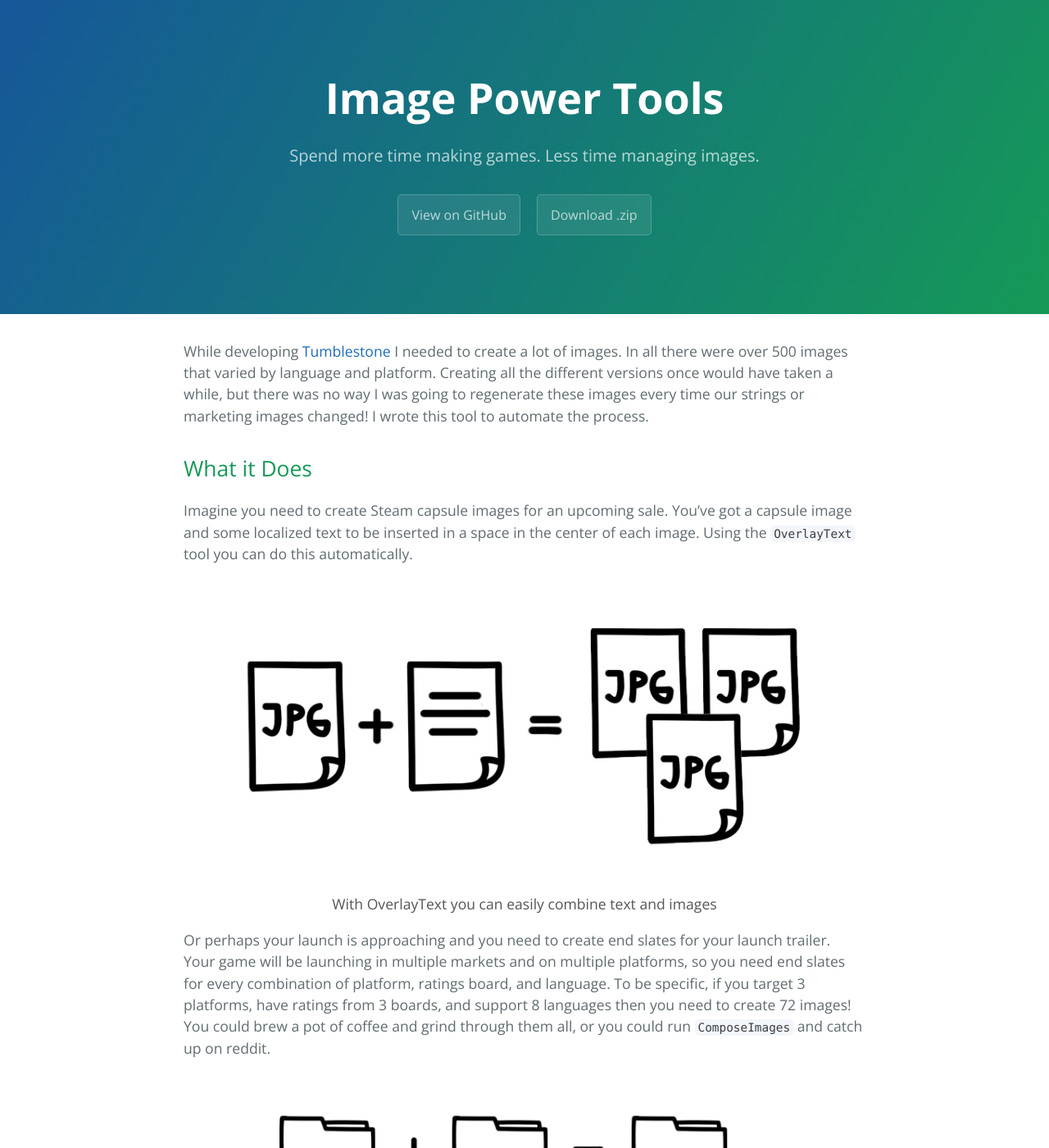
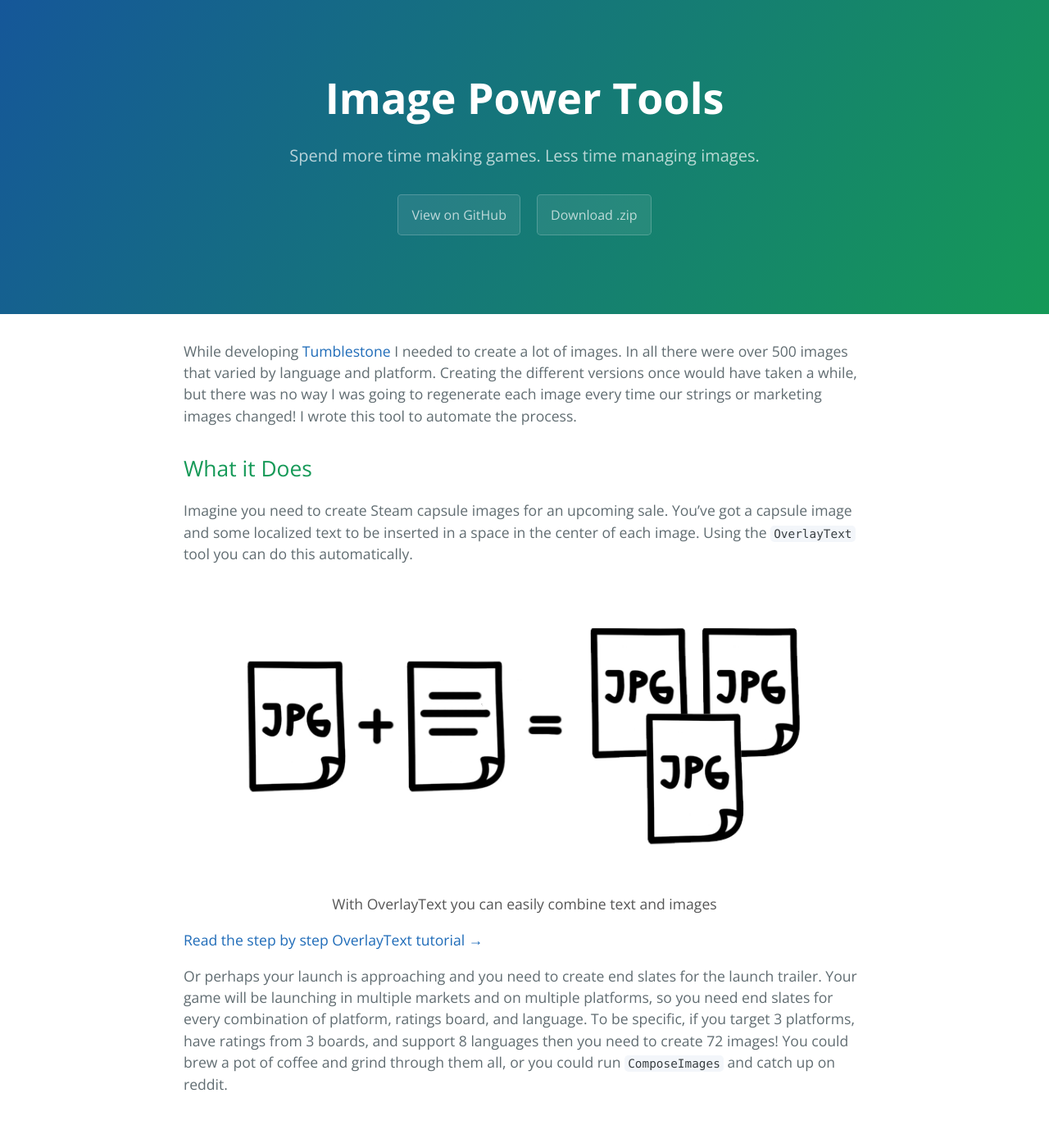
Before and after one commit to aschearer/image-powertools, a Jekyll site: the page built from index.md, in a window 1280 px wide and 1400 px high. Shown: the whole window at 82% size. Built offline with Jekyll 4.4.1, drawn with Linux system fonts in a browser that asks for light colours; some of the changed text lies outside the part shown.

Commit message:
Updating website

```diff
--- a/index.md
+++ b/index.md
@@ -2,7 +2,7 @@
 layout: default
 title: Image Power Tools
 ---
-While developing [Tumblestone][1] I needed to create a lot of images. In all there were over 500 images that varied by language and platform. Creating all the different versions once would have taken a while, but there was no way I was going to regenerate these images every time our strings or marketing images changed! I wrote this tool to automate the process.
+While developing [Tumblestone][1] I needed to create a lot of images. In all there were over 500 images that varied by language and platform. Creating the different versions once would have taken a while, but there was no way I was going to regenerate each image every time our strings or marketing images changed! I wrote this tool to automate the process.
 
 What it Does
 ---
@@ -12,11 +12,15 @@
     <figcaption>With OverlayText you can easily combine text and images</figcaption>
 </figure>
 
-Or perhaps your launch is approaching and you need to create end slates for your launch trailer. Your game will be launching in multiple markets and on multiple platforms, so you need end slates for every combination of platform, ratings board, and language. To be specific, if you target 3 platforms, have ratings from 3 boards, and support 8 languages then you need to create 72 images! You could brew a pot of coffee and grind through them all, or you could run `ComposeImages` and catch up on reddit.
+[Read the step by step OverlayText tutorial →][4]
+
+Or perhaps your launch is approaching and you need to create end slates for the launch trailer. Your game will be launching in multiple markets and on multiple platforms, so you need end slates for every combination of platform, ratings board, and language. To be specific, if you target 3 platforms, have ratings from 3 boards, and support 8 languages then you need to create 72 images! You could brew a pot of coffee and grind through them all, or you could run `ComposeImages` and catch up on reddit.
 <figure>
     <img src="img/composeimages-example.png" />
     <figcaption>With ComposeImages combining sets of images is a snap</figcaption>
 </figure>
+
+[Read the step by step ComposeImages tutorial →][5]
 
 How It Works
 ---
@@ -52,6 +56,6 @@
 
 [1]: http://tumblestonegame.com
 [2]: {{ site.latest_release_url }}
-[3]: {{ project_url }}/tree/master/Examples
-[4]: {{ project_url }}/blob/master/Examples/OverlayText/OverlayTextExample.md
-[5]: {{ project_url }}/blob/master/Examples/ComposeImages/ComposeImagesExample.md
+[3]: {{ site.project_url }}/tree/master/Examples
+[4]: {{ site.project_url }}/blob/master/Examples/OverlayText/OverlayTextExample.md
+[5]: {{ site.project_url }}/blob/master/Examples/ComposeImages/ComposeImagesExample.md
```
